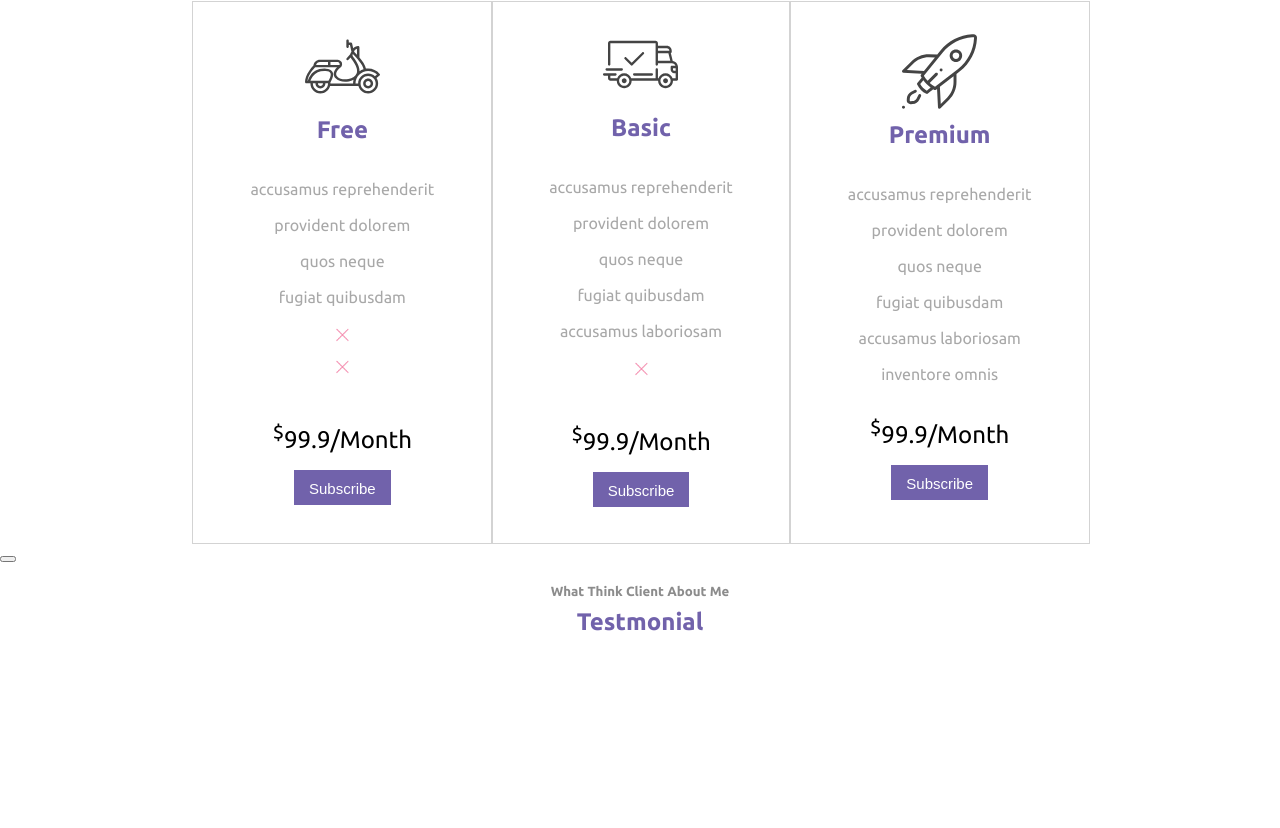
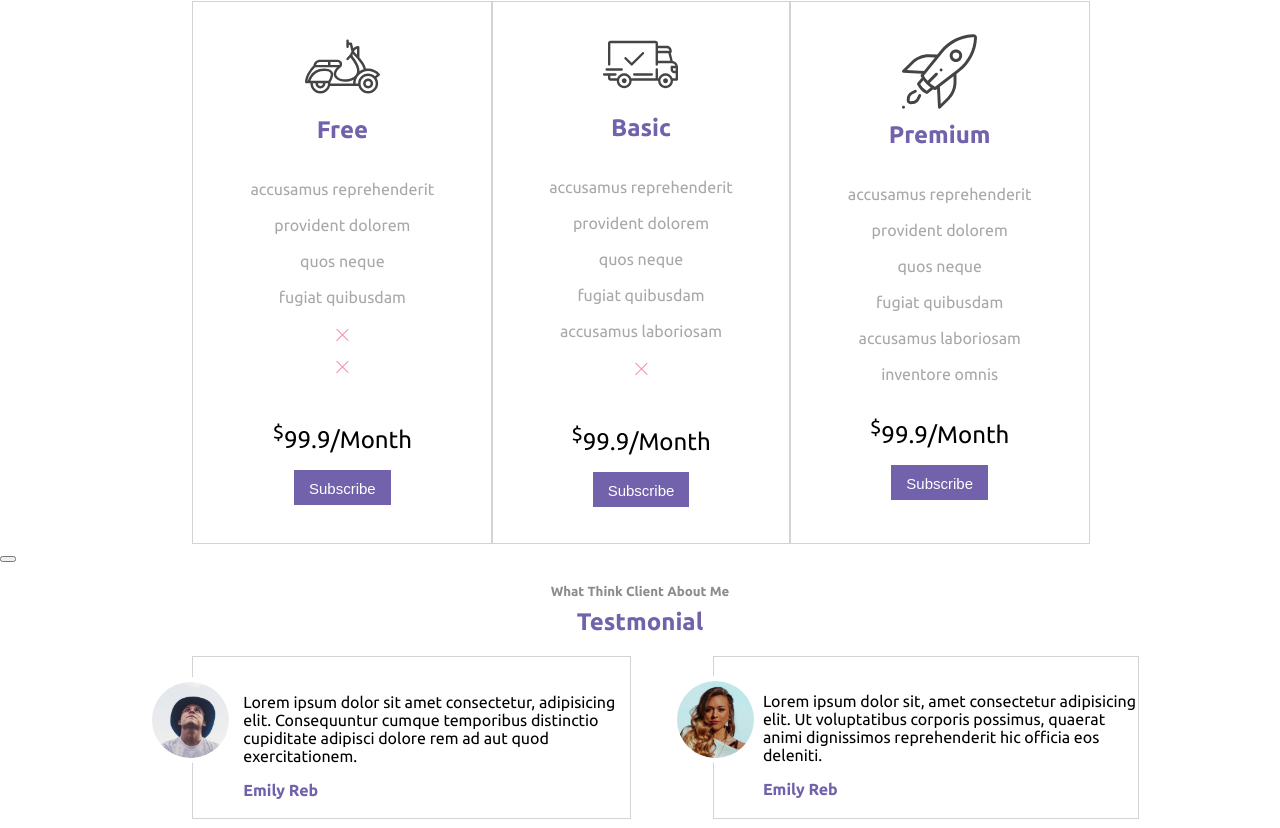
Before and after one commit to robindkns/ProjetCSSResponsive, a plain HTML site: page index.html in a window 1280 px wide. Shown: the part 1291-2119 px from the top of the page. Before the commit the page ends 1957 px from the top, so only its background shows below. Drawn offline with Linux system fonts and the light colour scheme.

Commit message:
Fin testimonial

```diff
--- a/index.html
+++ b/index.html
@@ -97,8 +97,18 @@
     <section class="testmonial">
         <h5>What Think Client About Me</h5>
         <h1>Testmonial</h1>
-        <div></div>
-        <div></div>
+        <div class="gridTestmonial">
+            <div class="testmonialBox">
+                <img src="./public/images/avatar2.jpg" id="avatar2">
+                <p>Lorem ipsum dolor sit amet consectetur, adipisicing elit. Consequuntur cumque temporibus distinctio cupiditate adipisci dolore rem ad aut quod exercitationem.</p>
+                <span class="autor">Emily Reb</span>
+            </div>
+            <div class="testmonialBox">
+                <img src="./public/images/avatar3.jpg" id="avatar3">
+                <p>Lorem ipsum dolor sit, amet consectetur adipisicing elit. Ut voluptatibus corporis possimus, quaerat animi dignissimos reprehenderit hic officia eos deleniti.</p>
+                <span class="autor">Emily Reb</span>
+            </div>
+        </div>
     </section>
     <section class="blog">
         <h5></h5>
--- a/public/css/style.css
+++ b/public/css/style.css
@@ -178,6 +178,42 @@ h1{
     flex-direction: column;
 }
 
+.gridTestmonial{
+    display: grid;
+    grid-template-columns: auto auto;
+    width: 70%;
+    gap: 15%;
+}
+
+.testmonialBox{
+    border: 1px solid lightgray;
+    width: 100%;
+    padding-left: 13%;
+    padding-top: 5%;
+    padding-bottom: 5%;
+}
+
+#avatar2{
+    border: 5px solid white;
+    border-radius: 50%;
+    width: 6%;
+    position: absolute;
+    left: 11.5%;
+}
+
+#avatar3{
+    border: 5px solid white;
+    border-radius: 50%;
+    width: 6%;
+    position: absolute;
+    left: 52.5%;
+}
+
+.autor{
+    color: #7162ab;
+    font-weight: bolder;
+}
+
 @media (max-width:1700px){
     .about{
         padding-top: 300px;
```
